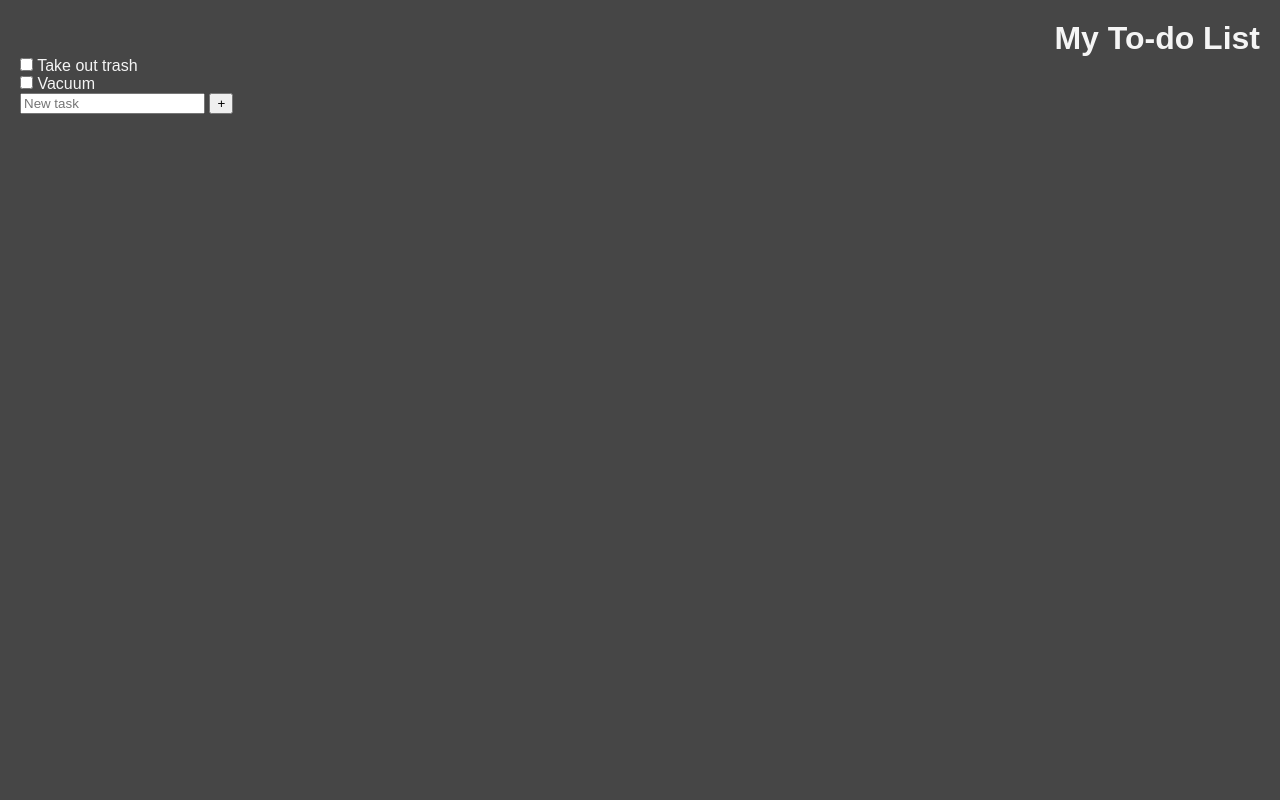
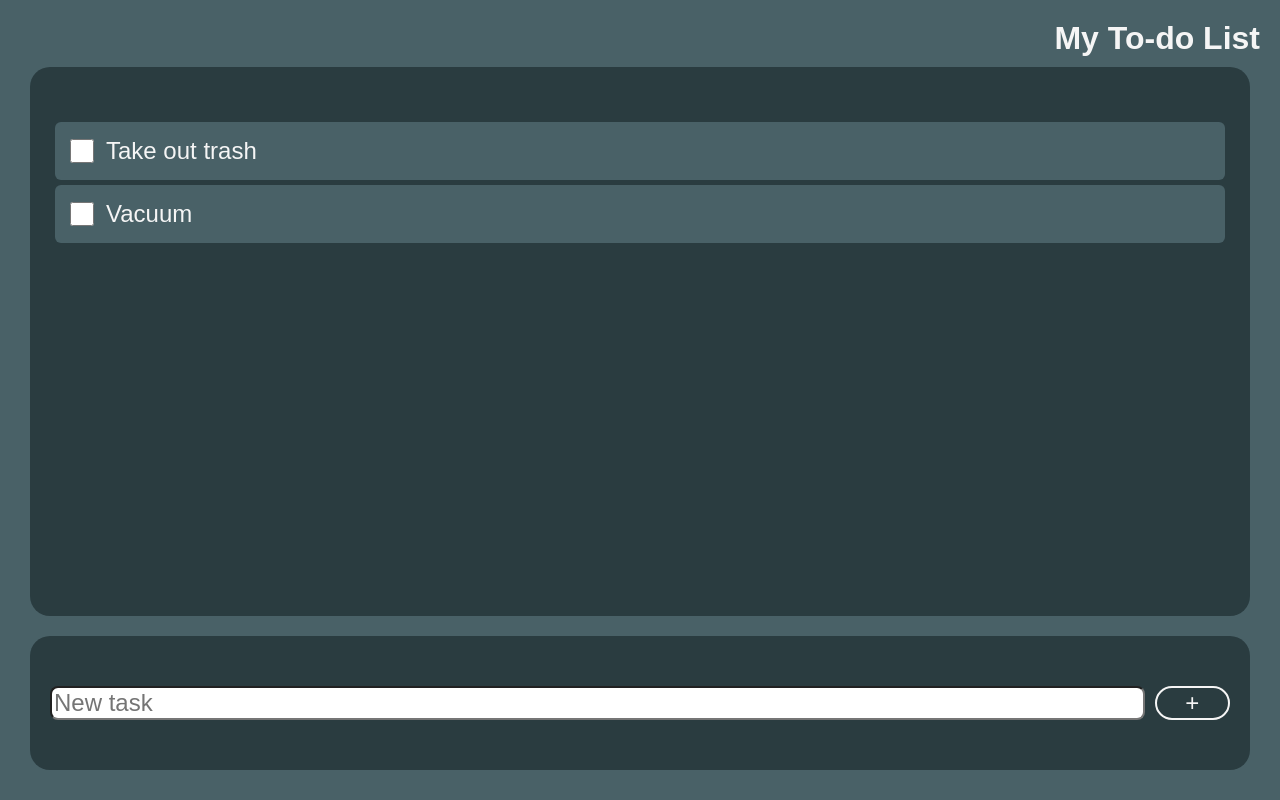
Before and after one commit to lowklettie/todo-list-app, a plain HTML site: page index.html in a window 1280 px wide. Drawn offline with Linux system fonts and the light colour scheme.

Commit message:
finished styles

```diff
--- a/styles.css
+++ b/styles.css
@@ -11,15 +11,67 @@ body {
 }
 
 .main {
-    background-color: rgb(70, 70, 70);
+    background-color: rgb(73, 97, 103);
     height: 100vh;
     padding: 20px;
-    display: flex;
+     display: flex;
     flex-direction: column;
     justify-content: flex-start;
-    align-items: stretch;
+
 }
 
 .main h1 {
     text-align: end;
 }
+.list {
+    background-color: rgb(42, 60, 64);
+    margin: 10px;
+    border-radius: 20px;
+    padding: 50px 20px;
+    flex-grow: 1;
+}
+
+.form {
+    background-color: rgb(42, 60, 64);
+    margin: 10px;
+    border-radius: 20px;
+    padding: 50px 20px;
+    display: flex;
+    gap: 10px;
+}
+
+.form input {
+    font-size: 24px;
+    border-radius: 8px;
+    width: 100%;
+}
+
+.form button{
+    width: 80px;
+    background-color: inherit;
+    border: 2px solid whitesmoke;
+    color: whitesmoke;
+    border-radius: 20px;
+    font-size: 24px;
+}
+
+.list-item{
+    background-color: rgb(73, 97, 103);
+    padding: 15px;
+    margin: 5px;
+    border-radius: 6px;
+    display: flex;
+    flex-direction: row;
+    justify-content: flex-start;
+    gap: 12px;
+    align-items: center;
+}
+
+.list-item label {
+    font-size: 24px;
+}
+
+.list-item input{
+    width: 24px;
+    height: 24px;
+}
```
